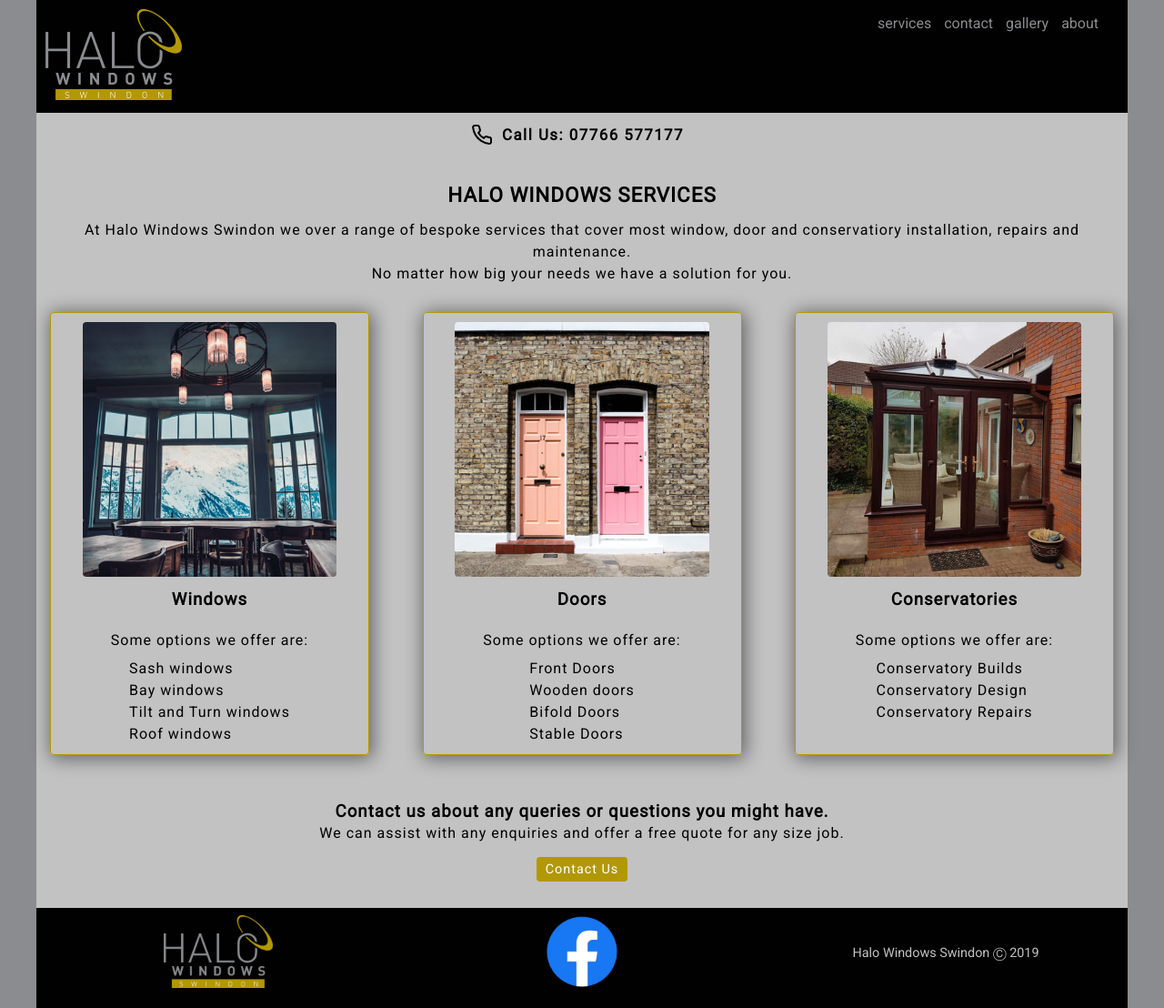
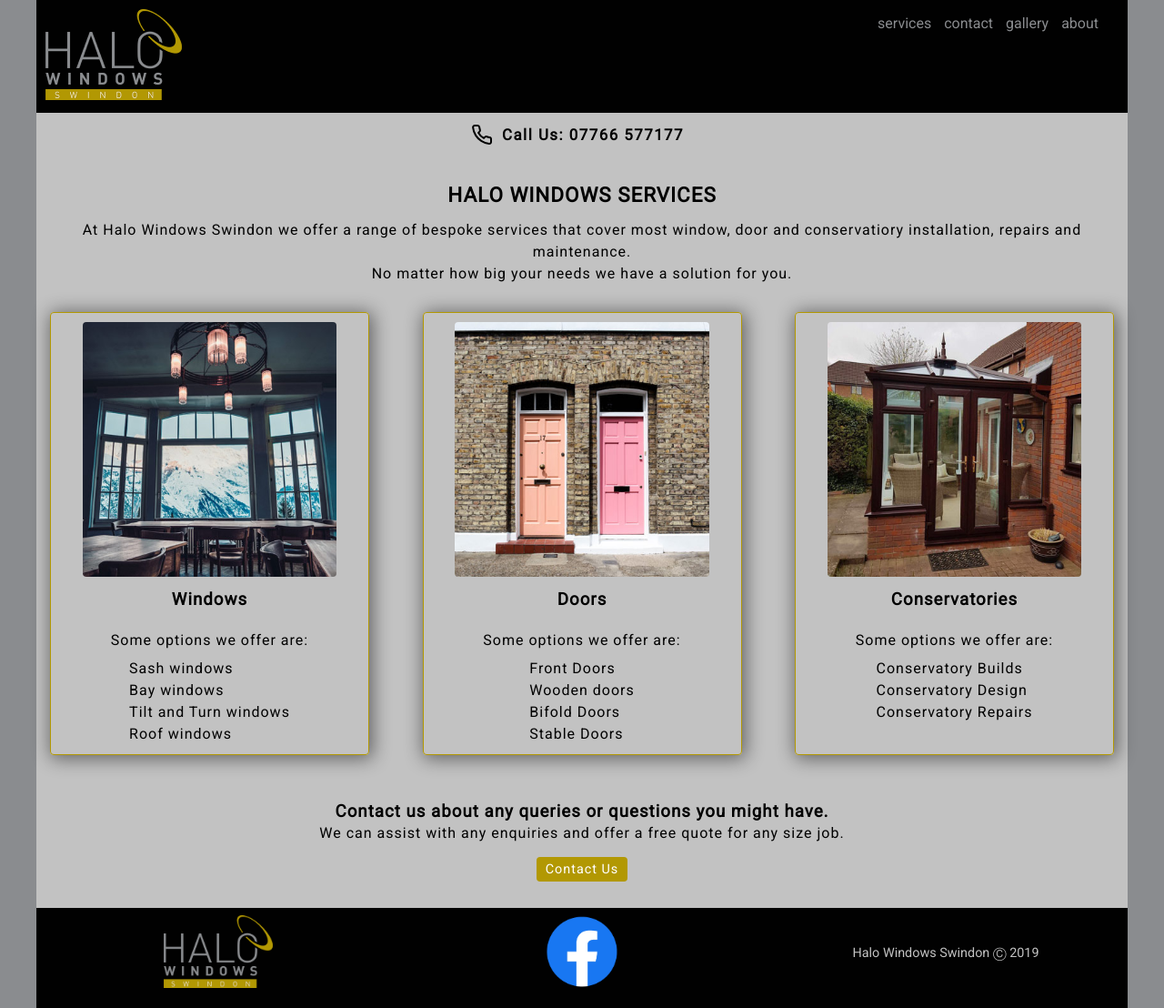
Before and after one commit to tiwd-20/HaloWindows, a plain HTML site: page services.html in a window 1280 px wide. Shown: the whole page at 91% size. Drawn offline with nearby package versions, Linux system fonts and the light colour scheme.

Commit message:
changes 1.0 after feddback

```diff
--- a/services.html
+++ b/services.html
@@ -22,7 +22,7 @@
           <div class="nav-header">
           <div class="hidden-nav">
             <!-- (Logo goes here) -->
-            <a href="index.html"><img src="img/halo-windows-logo1.png" alt="Halo windows logo"></a>
+            <a href="index.html"><img src="img/halo-windows-logo.png" alt="Halo windows logo"></a>
           </div>
 
           <nav>
@@ -46,7 +46,7 @@
           <div class="services-container">
             <div class="intro">
               <h1>Halo Windows Services</h1>
-              <p>At Halo Windows Swindon we over a range of bespoke services that cover most window, door and conservatiory installation, repairs and maintenance.</p>
+              <p>At Halo Windows Swindon we offer a range of bespoke services that cover most window, door and conservatiory installation, repairs and maintenance.</p>
               <p>No matter how big your needs we have a solution for you. </p>
             </div>
 
@@ -98,7 +98,7 @@
           <footer>
             <div class="footer-container">
               <div class="halo-logo-footer">
-                <a href="#to-top"><img src="img/halo-windows-logo1.png" alt="halo-logo"></a>
+                <a href="#to-top"><img src="img/halo-windows-logo.png" alt="halo-logo"></a>
               </div>
               <div class="fb-logo">
                 <a href="https://en-gb.facebook.com/Halowindows/"><img src="img/f_logo_RGB-Blue_100.png"
```
Also changed, not shown: about.html (+2 -2 lines), contact.html (+2 -2 lines), gallery.html (+2 -2 lines), index.html (+2 -2 lines).
